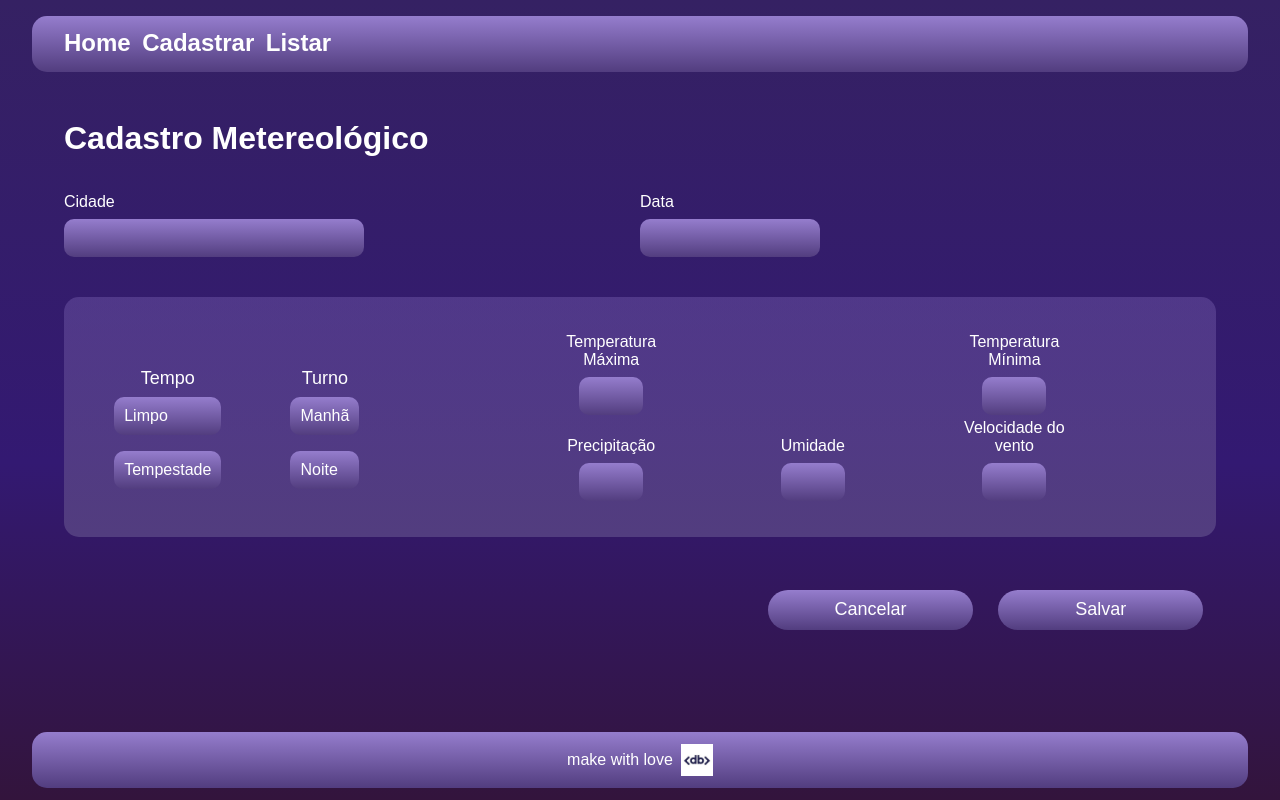
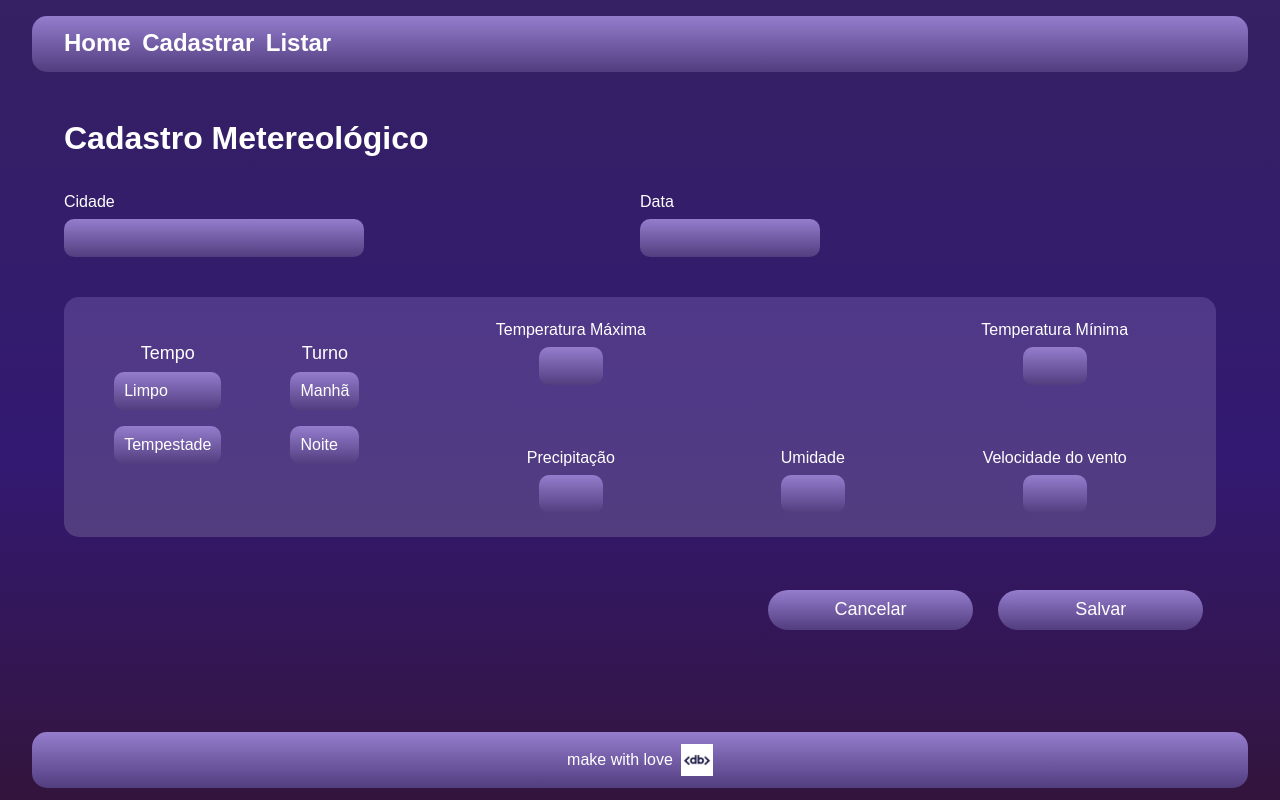
Before and after one commit to ralfdw3/weather-app-react, a React (Vite) app: page /cadastrar in a window 1280 px wide. Built offline with nearby package versions, Linux system fonts and the light colour scheme.

Commit message:
ajuste na reponsividade pg home e register

```diff
--- a/src/components/HomePage/PageBody/PageBody.css
+++ b/src/components/HomePage/PageBody/PageBody.css
@@ -234,7 +234,8 @@
   }
 
   .weather-today-temperatures img {
-    width: 15%;
+    width: 10%;
+    min-width: 100px;
   }
 
   .weather-today-others-infos {
@@ -260,6 +261,7 @@
   }
 
   .forecast-image {
+    width: 36px;
     margin: 0 0 0 3vw;
   }
 }
--- a/src/components/RegisterPage/RegisterPageBody/RegisterPageBody.css
+++ b/src/components/RegisterPage/RegisterPageBody/RegisterPageBody.css
@@ -36,21 +36,21 @@
 .register-info-selectors {
   display: flex;
   width: 30%;
-  height: 70%;
+  height: 100%;
   justify-content: center;
+  align-items: center;
 }
 
 .forecast-selector,
 .shift-selector {
-  padding: 10%;
+  padding: 0 10%;
 }
 
 .register-info-inputs {
   display: flex;
   width: 70%;
-  height: 70%;
+  height: 80%;
   justify-content: center;
-  gap: 10%;
   text-align: center;
 }
 
@@ -59,21 +59,21 @@
   flex-direction: column;
   justify-content: space-between;
   padding: 10% auto;
-  width: 15%;
+  width: 30%;
 }
 
 .humidity-input {
   display: flex;
   flex-direction: column;
   justify-content: flex-end;
-  width: 15%;
+  width: 30%;
 }
 
 .mintemperature-and-airspeed {
   display: flex;
   flex-direction: column;
   justify-content: space-between;
-  width: 15%;
+  width: 30%;
 }
 
 .register-page-buttons {
@@ -97,6 +97,12 @@
   margin: 1vw;
 }
 
+.register-button-cancel,
+.register-button-save {
+  height: 5vh;
+  min-height: 36px;
+}
+
 @media (max-width: 900px) {
   .city-and-date-container {
     flex-direction: column;
@@ -108,7 +114,9 @@
 
   .register-info-container {
     margin: 2vh auto;
+    padding: 20px;
     flex-direction: column;
+    height: 35vh;
   }
 
   .register-info-selectors {
```
